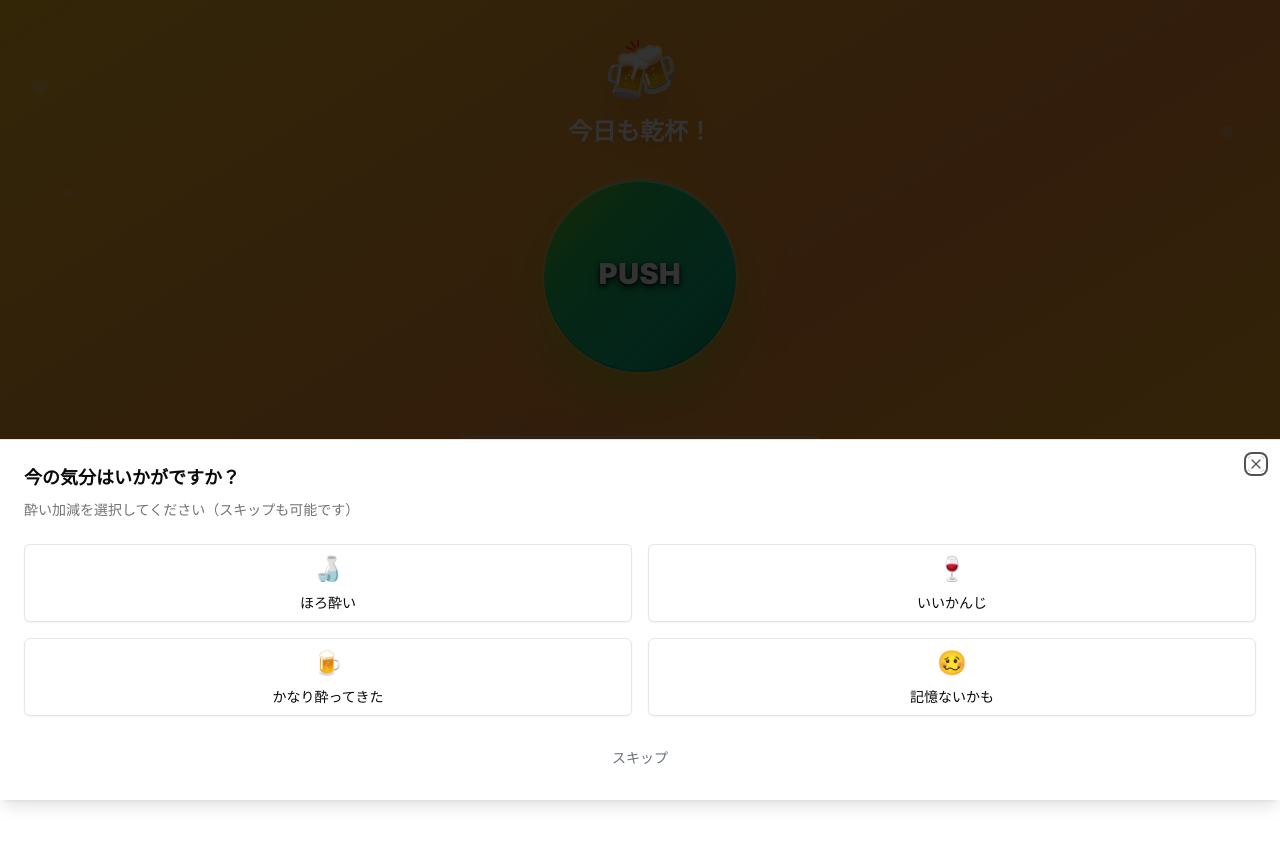
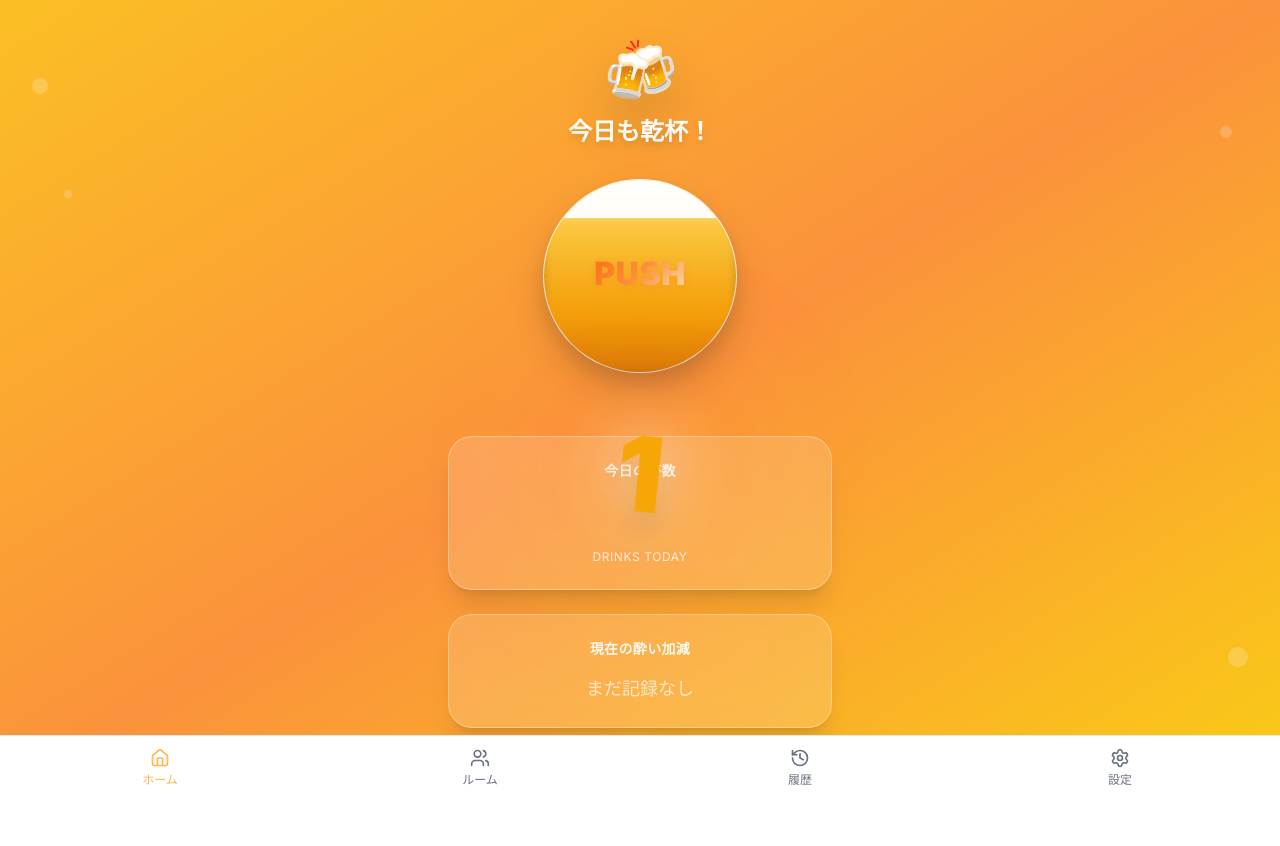
Before and after one commit to ziraku/kanpai, a Next.js app: page / in a window 1280 px wide. Both pictures are taken after a click on the button "PUSH". Shown: the top 846 px of the page. Built offline with nearby package versions, Linux system fonts and the light colour scheme.

Commit message:
Add beer-themed animations and enhance count-up effect in Home page

```diff
--- a/app/(shell)/page.tsx
+++ b/app/(shell)/page.tsx
@@ -18,6 +18,7 @@ export default function Home() {
   } = useDrinkStore();
 
   const [isMoodSheetOpen, setIsMoodSheetOpen] = useState(false);
+  const [isCountAnimating, setIsCountAnimating] = useState(false);
 
   useEffect(() => {
     startPersonalSession();
@@ -27,8 +28,15 @@ export default function Home() {
     incrementDrink();
     trackCheers({ location: "home", count: todayCount + 1 });
 
-    // Show mood selection sheet
-    setIsMoodSheetOpen(true);
+    // カウントアップアニメーションを開始
+    setIsCountAnimating(true);
+    setTimeout(() => {
+      setIsCountAnimating(false);
+    }, 1000);
+
+    // Show mood selection sheet after a delay to see the animation
+    // TODO: Uncomment after testing beer animation
+    // setIsMoodSheetOpen(true);
   };
 
   const handleMoodSelect = (
@@ -81,7 +89,16 @@ export default function Home() {
                 <div className="text-white/90 text-sm font-semibold mb-3 tracking-wide uppercase">
                   今日の杯数
                 </div>
-                <div className="text-5xl font-black text-white mb-2 drop-shadow-xl">
+                <div
+                  className={`text-5xl font-black text-white mb-2 drop-shadow-xl transition-all duration-300 ${
+                    isCountAnimating ? 'animate-count-up' : ''
+                  }`}
+                  style={{
+                    textShadow: isCountAnimating
+                      ? '0 0 30px rgba(255, 255, 255, 0.9), 0 0 60px rgba(255, 200, 0, 0.7), 0 0 90px rgba(255, 150, 0, 0.5)'
+                      : '0 4px 8px rgba(0, 0, 0, 0.3)',
+                  }}
+                >
                   {todayCount}
                 </div>
                 <div className="text-white/80 text-xs tracking-wider">
--- a/app/globals.css
+++ b/app/globals.css
@@ -260,6 +260,171 @@
     animation: foam-bubble 0.8s ease-out forwards;
   }
 
+  /* ビールアニメーション */
+  @keyframes fillUp {
+    0% {
+      height: 0%;
+      opacity: 0.8;
+    }
+    100% {
+      height: 100%;
+      opacity: 1;
+    }
+  }
+
+  @keyframes foamUp {
+    0% {
+      bottom: -20%;
+      opacity: 0.8;
+    }
+    100% {
+      bottom: 80%;
+      opacity: 1;
+    }
+  }
+
+  /* 揺れるビールアニメーション */
+  @keyframes fillUpWave {
+    0% {
+      height: 0%;
+      opacity: 0.9;
+      transform: translateX(0) rotate(0deg);
+    }
+    15% {
+      transform: translateX(-3px) rotate(-2deg);
+    }
+    30% {
+      transform: translateX(3px) rotate(2deg);
+    }
+    45% {
+      transform: translateX(-2px) rotate(-1deg);
+    }
+    60% {
+      transform: translateX(2px) rotate(1deg);
+    }
+    75% {
+      transform: translateX(-1px) rotate(-0.5deg);
+    }
+    90% {
+      transform: translateX(1px) rotate(0.5deg);
+    }
+    100% {
+      height: 100%;
+      opacity: 1;
+      transform: translateX(0) rotate(0deg);
+    }
+  }
+
+  @keyframes foamUpWave {
+    0% {
+      bottom: -20%;
+      opacity: 0.9;
+      transform: translateX(0) rotate(0deg);
+    }
+    15% {
+      transform: translateX(-2px) rotate(-1deg);
+    }
+    30% {
+      transform: translateX(2px) rotate(1deg);
+    }
+    45% {
+      transform: translateX(-1px) rotate(-0.5deg);
+    }
+    60% {
+      transform: translateX(1px) rotate(0.5deg);
+    }
+    75% {
+      transform: translateX(-0.5px) rotate(-0.25deg);
+    }
+    90% {
+      transform: translateX(0.5px) rotate(0.25deg);
+    }
+    100% {
+      bottom: 80%;
+      opacity: 1;
+      transform: translateX(0) rotate(0deg);
+    }
+  }
+
+  @keyframes bubble-rise {
+    0% {
+      transform: translateY(0) translateX(0) scale(0);
+      opacity: 0;
+    }
+    10% {
+      transform: translateY(-5px) translateX(2px) scale(1);
+      opacity: 0.8;
+    }
+    30% {
+      transform: translateY(-25px) translateX(-3px) scale(1.1);
+      opacity: 0.7;
+    }
+    50% {
+      transform: translateY(-45px) translateX(4px) scale(1.2);
+      opacity: 0.6;
+    }
+    70% {
+      transform: translateY(-65px) translateX(-2px) scale(1.1);
+      opacity: 0.5;
+    }
+    90% {
+      transform: translateY(-85px) translateX(3px) scale(1);
+      opacity: 0.3;
+    }
+    100% {
+      transform: translateY(-100px) translateX(0) scale(0.8);
+      opacity: 0;
+    }
+  }
+
+  .animate-bubble-rise {
+    animation: bubble-rise 2.5s ease-out infinite;
+  }
+
+  /* カウントアップアニメーション */
+  @keyframes count-up {
+    0% {
+      transform: scale(1) translateY(0) rotate(0deg);
+      color: white;
+    }
+    15% {
+      transform: scale(1.8) translateY(-10px) rotate(-5deg);
+      color: #FCD34D;
+    }
+    30% {
+      transform: scale(2.2) translateY(-20px) rotate(5deg);
+      color: #F59E0B;
+    }
+    45% {
+      transform: scale(2.5) translateY(-25px) rotate(-3deg);
+      color: #EF4444;
+    }
+    60% {
+      transform: scale(2.2) translateY(-20px) rotate(3deg);
+      color: #F59E0B;
+    }
+    75% {
+      transform: scale(1.8) translateY(-10px) rotate(-2deg);
+      color: #FCD34D;
+    }
+    85% {
+      transform: scale(1.3) translateY(-5px) rotate(0deg);
+      color: white;
+    }
+    95% {
+      transform: scale(1.1) translateY(-2px) rotate(0deg);
+      color: white;
+    }
+    100% {
+      transform: scale(1) translateY(0) rotate(0deg);
+      color: white;
+    }
+  }
+
+  .animate-count-up {
+    animation: count-up 1.2s cubic-bezier(0.68, -0.55, 0.265, 1.55);
+  }
+
   /* Text shadow utility */
   .text-shadow-lg {
     text-shadow: 0 2px 4px rgba(0, 0, 0, 0.3);
--- a/src/components/ToastCheers.tsx
+++ b/src/components/ToastCheers.tsx
@@ -19,15 +19,26 @@ export function ToastCheers({
   style,
 }: ToastCheersProps) {
   const [isPressed, setIsPressed] = useState(false);
+  const [isFilling, setIsFilling] = useState(false);
 
   const handlePress = () => {
-    if (disabled) return;
+    if (disabled || isFilling) return;
 
+    console.log("Button pressed! Starting animation...");
     setIsPressed(true);
-    onCheers();
+    setIsFilling(true);
 
-    // Reset animation state
-    setTimeout(() => setIsPressed(false), 300);
+    // ビールアニメーション後にonCheersを実行
+    setTimeout(() => {
+      onCheers();
+      setIsPressed(false);
+    }, 2500);
+
+    // アニメーションをリセット
+    setTimeout(() => {
+      setIsFilling(false);
+      console.log("Animation reset");
+    }, 3000);
   };
 
   const handleKeyDown = (event: React.KeyboardEvent) => {
@@ -46,66 +57,96 @@ export function ToastCheers({
         role="button"
         aria-label="乾杯"
         className={cn(
-          "relative w-40 h-40 text-white font-black rounded-full text-2xl tracking-wide",
-          "bg-gradient-to-br from-lime-500 via-green-500 to-emerald-600",
-          "shadow-2xl shadow-lime-500/50",
-          "focus:outline-none focus:ring-4 focus:ring-lime-400/50",
+          "relative w-40 h-40 font-black rounded-full text-2xl tracking-wide",
+          "bg-white",
+          "shadow-2xl",
+          "focus:outline-none focus:ring-8 focus:ring-orange-400/30",
           "disabled:opacity-50 disabled:cursor-not-allowed",
           "touch-manipulation",
           "active:scale-95",
           "transition-all duration-300 ease-out",
-          "hover:shadow-lime-400/70 hover:scale-105",
-          "border-2 border-white/30",
+          "hover:scale-110",
+          "border-4 border-orange-400/20",
           "flex items-center justify-center",
           isPressed && "animate-scale-bump",
           className
         )}
         style={{
           background: `
-            linear-gradient(135deg,
-              #84CC16 0%,
-              #22C55E 30%,
-              #10B981 70%,
-              #059669 100%
+            linear-gradient(145deg,
+              #FFFFFF 0%,
+              #FAFAFA 50%,
+              #F5F5F5 100%
             )
           `,
           boxShadow: `
-            0 25px 50px rgba(132, 204, 22, 0.5),
-            0 0 0 2px rgba(255, 255, 255, 0.2),
-            inset 0 2px 0 rgba(255, 255, 255, 0.4),
-            inset 0 -2px 0 rgba(0, 0, 0, 0.15)
+            0 20px 40px rgba(0, 0, 0, 0.15),
+            0 10px 20px rgba(0, 0, 0, 0.1),
+            0 0 0 1px rgba(255, 255, 255, 1),
+            inset 0 2px 4px rgba(255, 255, 255, 1),
+            inset 0 -2px 4px rgba(0, 0, 0, 0.05)
           `,
           ...style,
         }}
       >
+        {/* ビール液体アニメーション */}
+        {isFilling && (
+          <div className="absolute inset-0 rounded-full overflow-hidden z-30">
+            {/* 半透明の黒背景 */}
+            <div className="absolute inset-0 bg-black/20 z-10" />
+
+            {/* ビール本体 */}
+            <div
+              className="absolute bottom-0 left-0 right-0 z-20"
+              style={{
+                background: "linear-gradient(to top, #D97706 0%, #F59E0B 30%, #FCD34D 90%, #FDE68A 100%)",
+                height: "0%",
+                animation: "fillUpWave 2.5s ease-in-out forwards",
+                boxShadow: "inset 0 2px 10px rgba(0, 0, 0, 0.2)",
+              }}
+            />
+
+            {/* 泡の層 */}
+            <div
+              className="absolute left-0 right-0 z-30"
+              style={{
+                background: "linear-gradient(to top, rgba(255, 255, 255, 0.95) 0%, rgba(255, 255, 255, 1) 100%)",
+                height: "20%",
+                bottom: "-20%",
+                animation: "foamUpWave 2.5s ease-in-out forwards",
+                boxShadow: "0 -2px 10px rgba(255, 255, 255, 0.5)",
+              }}
+            />
+
+            {/* 泡のアニメーション */}
+            <div className="absolute bottom-1/2 left-1/4 w-3 h-3 bg-white rounded-full z-40 animate-bubble-rise opacity-90" />
+            <div className="absolute bottom-1/3 right-1/4 w-4 h-4 bg-white/90 rounded-full z-40 animate-bubble-rise" style={{animationDelay: "0.2s"}} />
+            <div className="absolute bottom-1/4 left-1/3 w-3 h-3 bg-white rounded-full z-40 animate-bubble-rise opacity-95" style={{animationDelay: "0.4s"}} />
+            <div className="absolute bottom-1/3 right-1/3 w-5 h-5 bg-white/85 rounded-full z-40 animate-bubble-rise" style={{animationDelay: "0.6s"}} />
+          </div>
+        )}
+
         <div className="relative z-10 text-center">
           <div
-            className="font-black text-white mb-1"
+            className="font-black mb-1"
             style={{
-              fontSize: "1.8rem",
-              textShadow:
-                "0 3px 6px rgba(0, 0, 0, 0.6), 0 1px 3px rgba(0, 0, 0, 0.8)",
-              filter: "drop-shadow(0 2px 4px rgba(0, 0, 0, 0.3))",
+              fontSize: "2rem",
+              background: "linear-gradient(135deg, #F97316 0%, #FB923C 50%, #FED7AA 100%)",
+              WebkitBackgroundClip: "text",
+              WebkitTextFillColor: "transparent",
+              backgroundClip: "text",
+              filter: "drop-shadow(0 2px 4px rgba(249, 115, 22, 0.2))",
             }}
           >
             PUSH
           </div>
-          {/* <div
-            className="font-black text-white text-3xl"
-            style={{
-              textShadow: "0 3px 6px rgba(0, 0, 0, 0.6)",
-              filter: "drop-shadow(0 2px 4px rgba(0, 0, 0, 0.3))",
-            }}
-          >
-            +
-          </div> */}
         </div>
 
         {/* Inner glow effect */}
-        <div className="absolute inset-0 rounded-full bg-gradient-to-r from-transparent via-white/15 to-transparent opacity-0 hover:opacity-100 transition-opacity duration-500"></div>
+        <div className="absolute inset-0 rounded-full bg-gradient-to-r from-transparent via-orange-200/10 to-transparent opacity-0 hover:opacity-100 transition-opacity duration-500"></div>
 
         {/* Animated gradient overlay */}
-        <div className="absolute inset-0 rounded-full bg-gradient-to-r from-lime-300/20 via-green-300/20 to-emerald-300/20 opacity-0 hover:opacity-100 transition-opacity duration-500"></div>
+        <div className="absolute inset-0 rounded-full bg-gradient-to-r from-orange-100/10 via-amber-100/10 to-yellow-100/10 opacity-0 hover:opacity-100 transition-opacity duration-500"></div>
       </button>
 
       {/* Floating particles */}
@@ -118,13 +159,13 @@ export function ToastCheers({
             className="absolute -top-6 left-1/3 transform -translate-x-1/2 pointer-events-none animate-foam-bubble"
             style={{ animationDelay: "100ms" }}
           >
-            <div className="w-3 h-3 bg-lime-200 rounded-full opacity-80"></div>
+            <div className="w-3 h-3 bg-orange-200 rounded-full opacity-80"></div>
           </div>
           <div
             className="absolute -top-6 right-1/3 transform translate-x-1/2 pointer-events-none animate-foam-bubble"
             style={{ animationDelay: "200ms" }}
           >
-            <div className="w-2 h-2 bg-green-200 rounded-full opacity-70"></div>
+            <div className="w-2 h-2 bg-amber-200 rounded-full opacity-70"></div>
           </div>
         </>
       )}
```
